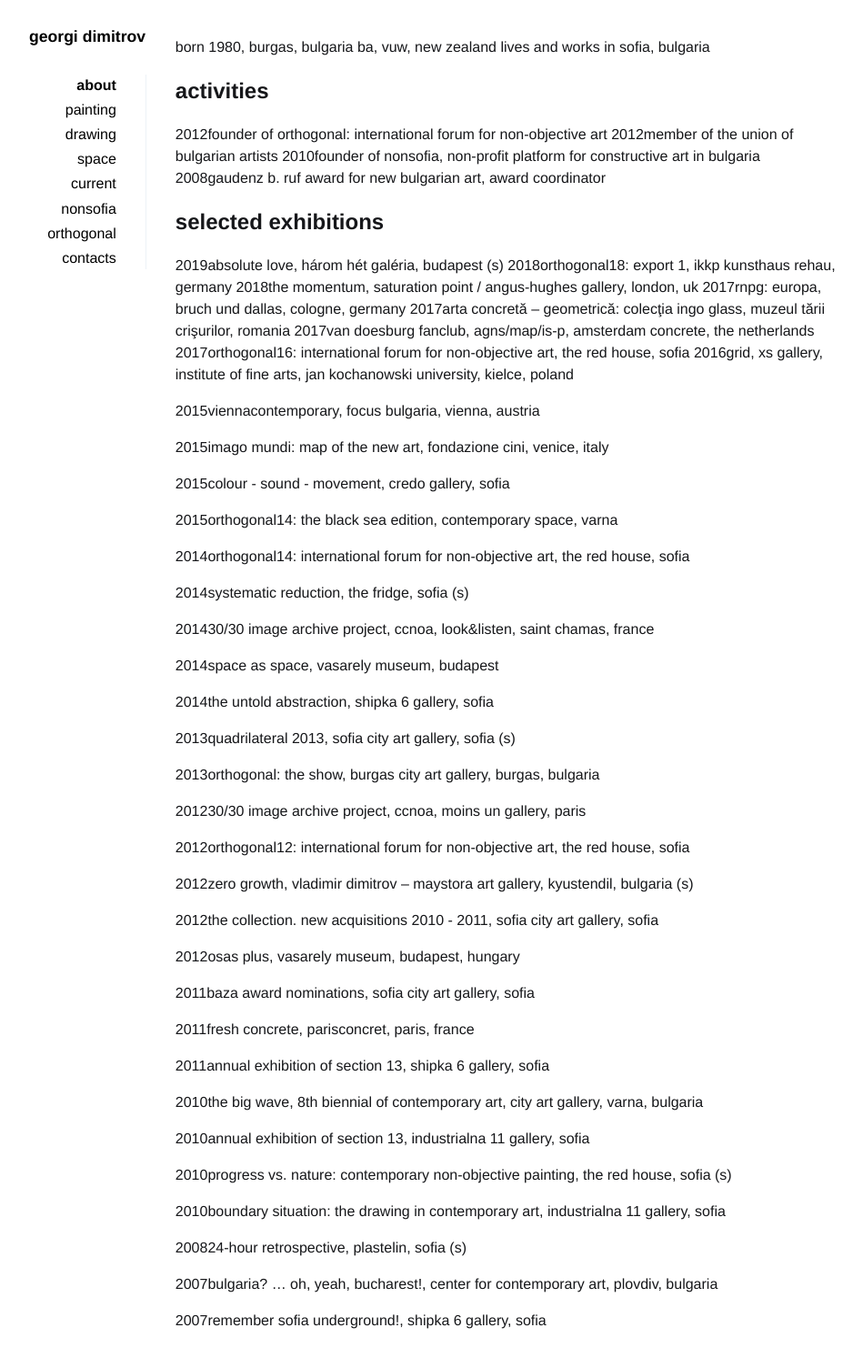
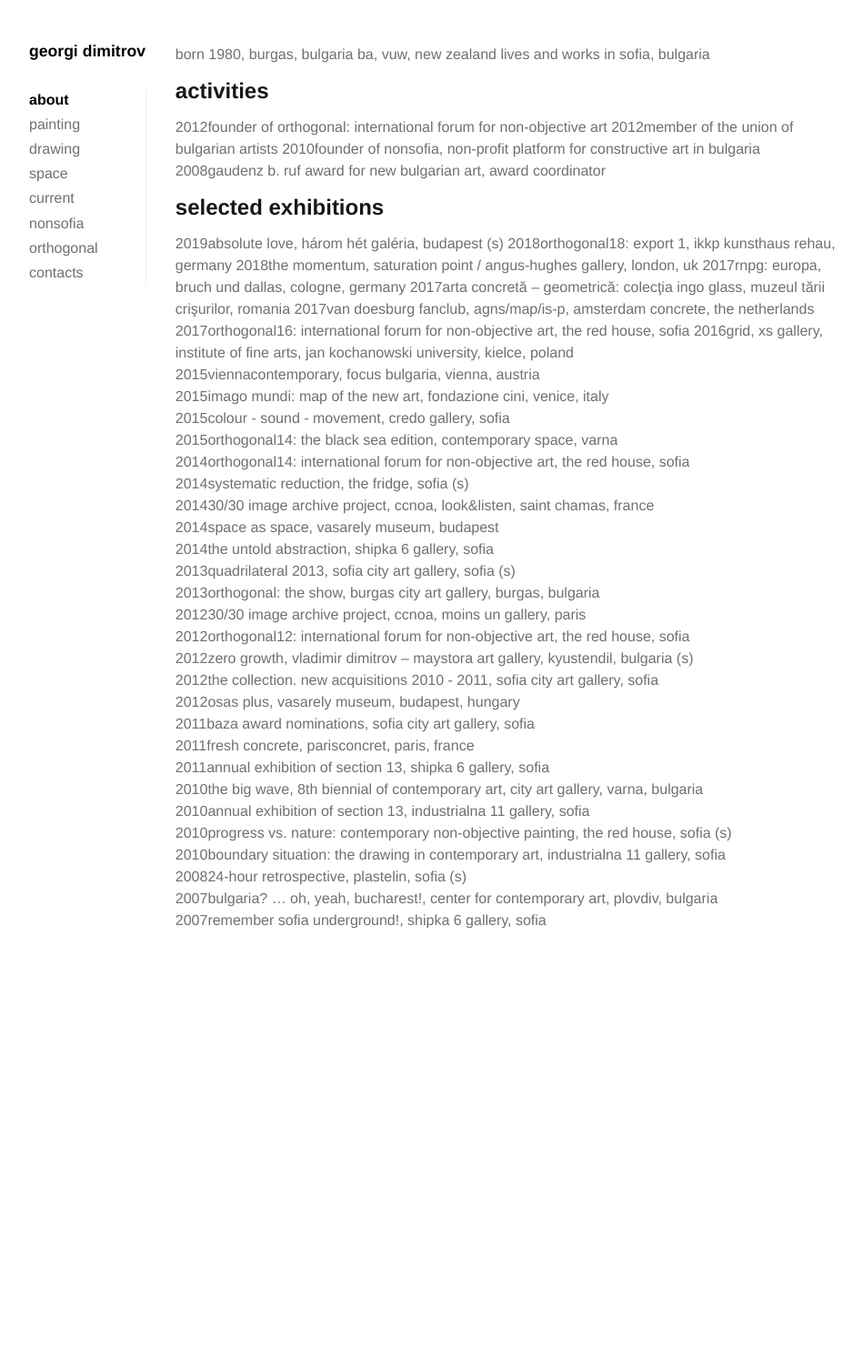
Before and after one commit to javze/larypsed, a Jekyll site: the page built from about.markdown, in a window 1280 px wide. Shown: the whole page at 91% size, without its empty margins (0-949 px from the left). Built offline with Jekyll 4.4.1, drawn with Linux system fonts in a browser that asks for light colours; after the commit the page ends 1056 px from its top, so only the background shows below that.

Commit message:
layout fixes to get it closer to the original

```diff
--- a/_sass/_main.scss
+++ b/_sass/_main.scss
@@ -31,12 +31,17 @@ pre {
 }
 
 .post p {
-	margin: .5rem 0;
+	// margin: .5rem 0;
+    color: #707070;
 }
 
 .homepost p {
 	margin: .5rem 0;
     text-align: justify;
+}
+
+.post p:first-child {
+    margin-top: 1em;
 }
 
 .post h1, .post h2, .post h3, .post h4 {
@@ -91,12 +96,17 @@ header a {
 
 header li {
 	margin-bottom: .2rem;
-	text-align: right;
+	// text-align: right;
 	margin-right: 2rem;
+}
+
+header li a {
+    color: #707070;
 }
 
 header a.active {
 	font-weight: bold;
+    color: black;
 }
 
 header,section {
@@ -115,7 +125,7 @@ h1,h2,h3,h4,h5 {
 	font-weight: 600;
 }
 
-h1:first-child {
+.post p:first-child h1:first-child {
 	margin-top: 0;
 }
 
@@ -177,6 +187,10 @@ main {
 }
 
 @media screen and (max-width: 45rem ) {
+header, section {
+    padding-top: 0;
+    padding-bottom: 0;
+}
 header li {
     display: inline;
 	margin-right: 0.5rem;
```
